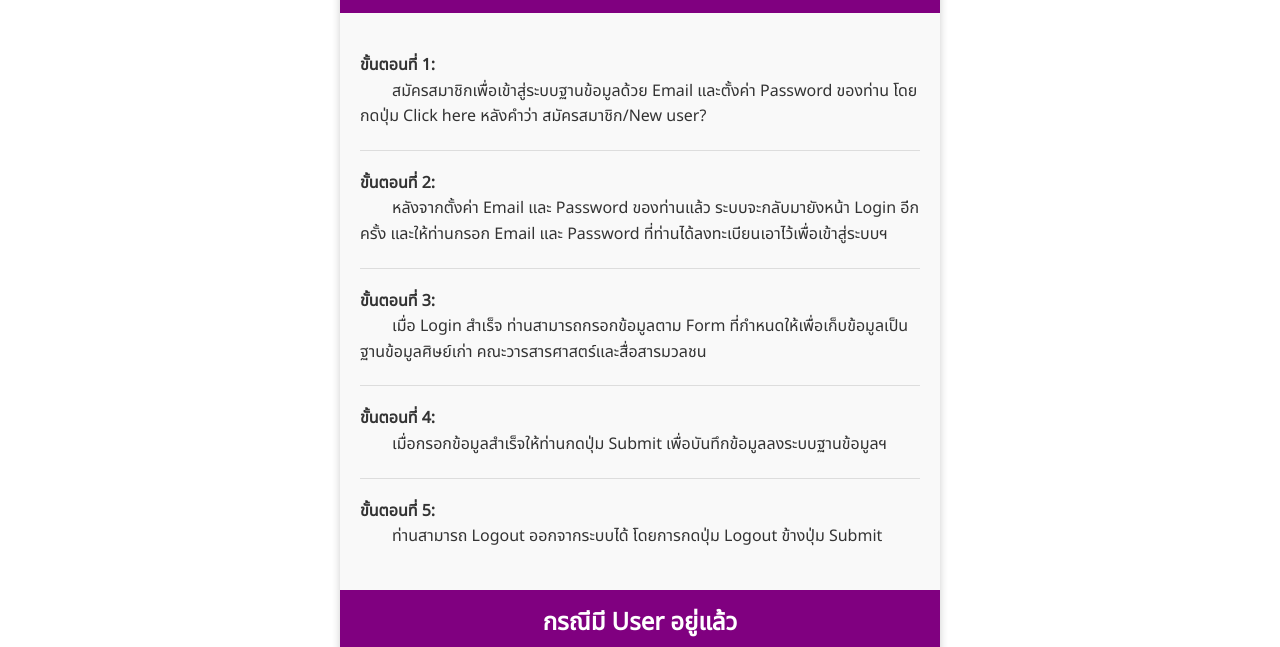
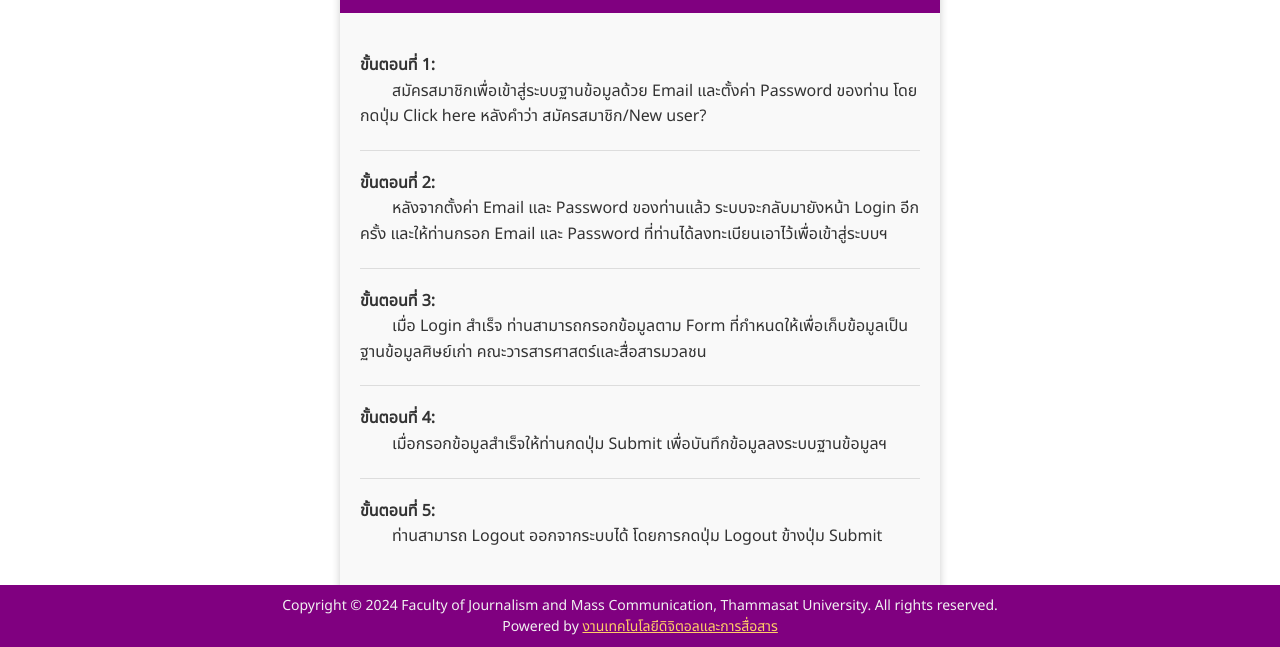
Before and after one commit to thiti0365/alumni-profile, a plain HTML site: page index.html in a window 1280 px wide. Shown: the part 153-800 px from the top of the page. Drawn offline with Linux system fonts and the light colour scheme.

Commit message:
Update index.html

```diff
--- a/index.html
+++ b/index.html
@@ -131,10 +131,10 @@
         text-align: center;
         padding: 10px;
         font-size: 14px;
-      width: 100%; /* Full width */
-      position: relative; /* Ensures it stays at the bottom of the viewport */
-      bottom: 0; /* Stick to the bottom of the screen */
-      margin-top: auto; /* Push footer to the bottom if content is less */
+        width: 100vw; /* ครอบคลุมความกว้างหน้าจอ */
+        position: fixed; /* ติดอยู่ที่ด้านล่างของหน้าจอ */
+        left: 0; /* ชิดขอบซ้าย */
+        bottom: 0; /* ชิดขอบล่าง */
       }
 
     /* Responsive font sizing for Navbar */
```
Lines whose indentation alone changed are shown as unchanged.
